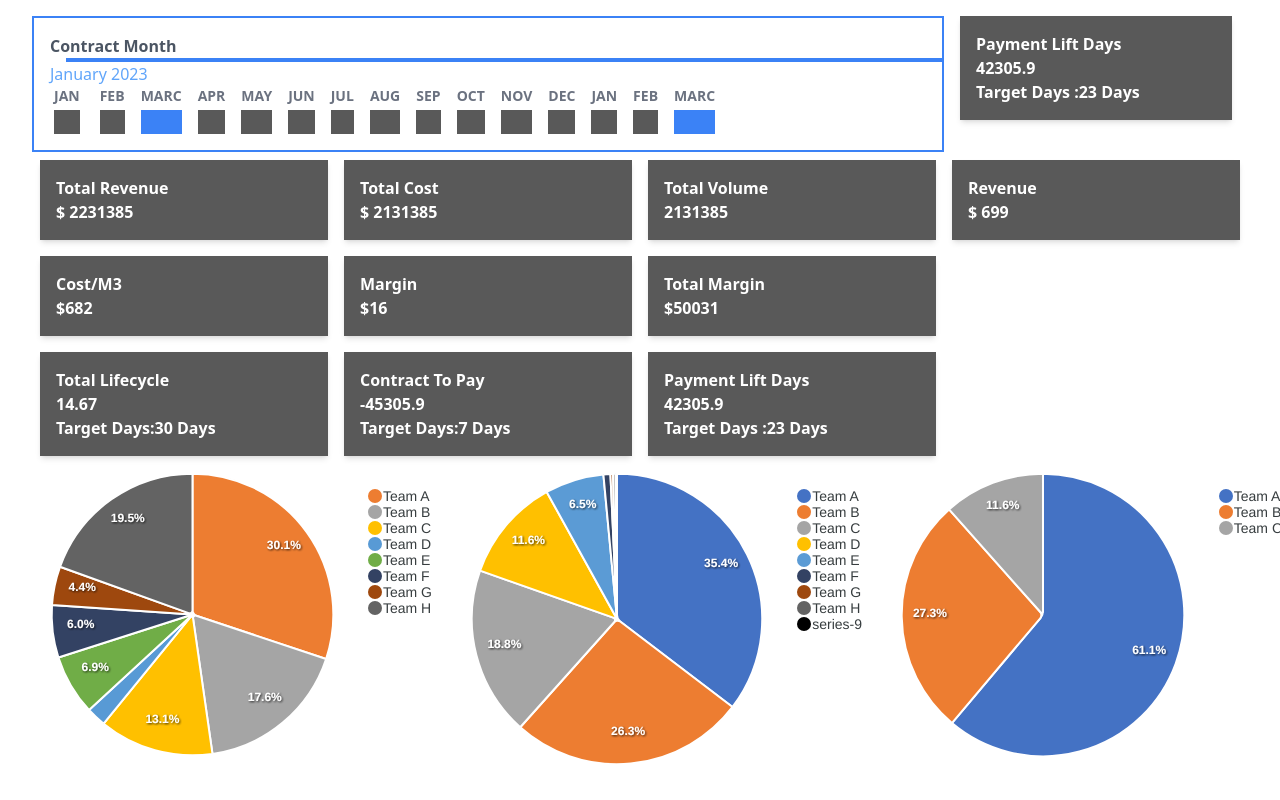
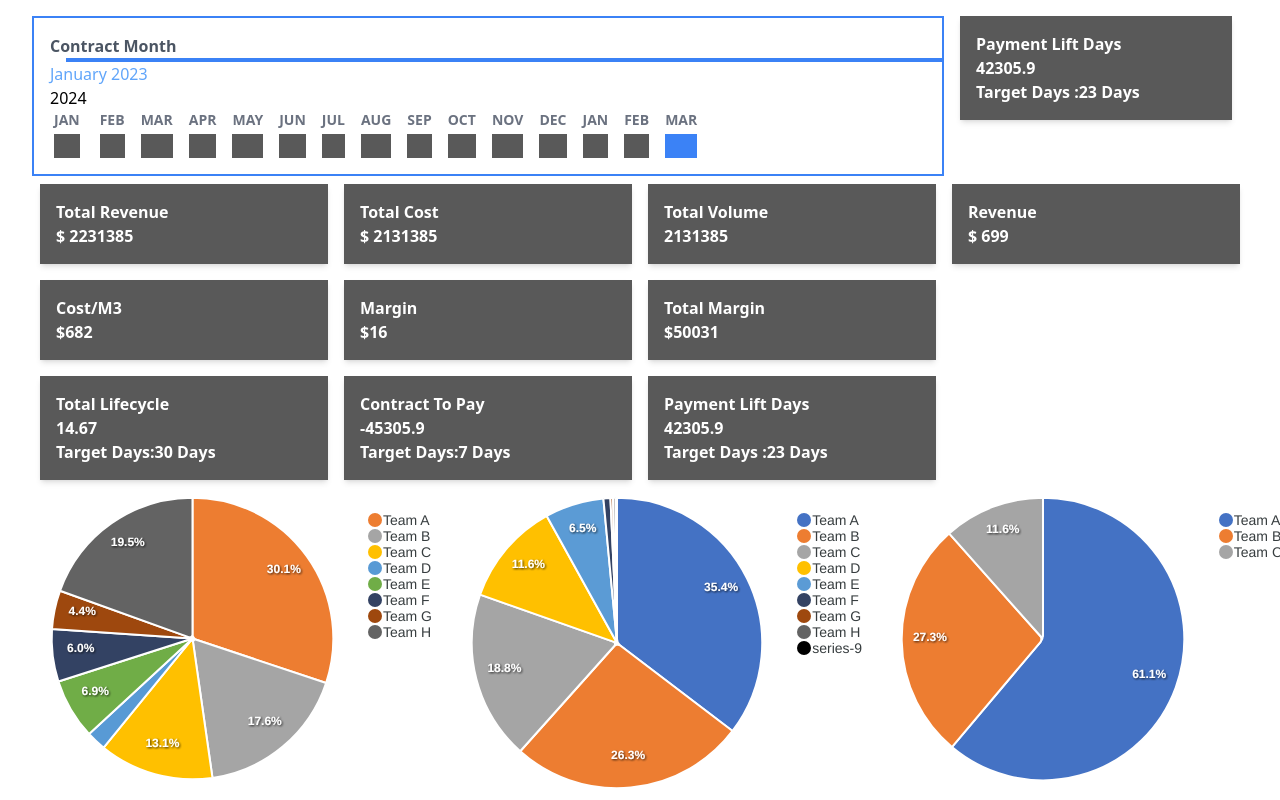
Before and after one commit to Felexonyango/Assessment, a React (Vite) app: page / in a window 1280 px wide. Shown: the top 800 px of the page. Built offline with nearby package versions, Linux system fonts and the light colour scheme.

Commit message:
updated changes

```diff
--- a/src/components/energyDel/MonthBar.jsx
+++ b/src/components/energyDel/MonthBar.jsx
@@ -11,14 +11,15 @@ const MonthBar = () => {
     (currentYear - startYear) * 12 + (currentMonth - startMonth) + 1;
 
   const months = Array.from({ length: totalMonths }, (_, index) => {
+    const year = startYear + Math.floor((startMonth + index) / 12);
     const monthIndex = (startMonth + index) % 12;
-    return monthIndex < 0 ? monthIndex + 12 : monthIndex;
+    return { year, monthIndex };
   });
 
   const monthLabels = [
     "JAN",
     "FEB",
-    "MARC",
+    "MAR",
     "APR",
     "MAY",
     "JUN",
@@ -41,16 +42,18 @@ const MonthBar = () => {
           })}{" "}
           {startYear}
         </div>
+
+          {currentYear}
         <div className="">
           <div className="flex flex-wrap space-x-4 items-start">
-            {months.map((monthIndex) => (
-              <div key={monthIndex} className="text-center mx-1">
+            {months.map(({ year, monthIndex }) => (
+              <div key={`${year}-${monthIndex}`} className="text-center mx-1">
                 <div className="text-sm font-semibold  text-gray-500 mb-1">
                   {monthLabels[monthIndex]}
                 </div>
                 <div
-                  className={`px-2 py-3 sp rounded-md ${
-                    monthIndex === currentMonth
+                  className={`px-2 py-3 rounded-md ${
+                    year === currentYear && monthIndex === currentMonth
                       ? "bg-blue-500 text-white"
                       : "bg-customGray"
                   }`}
```
